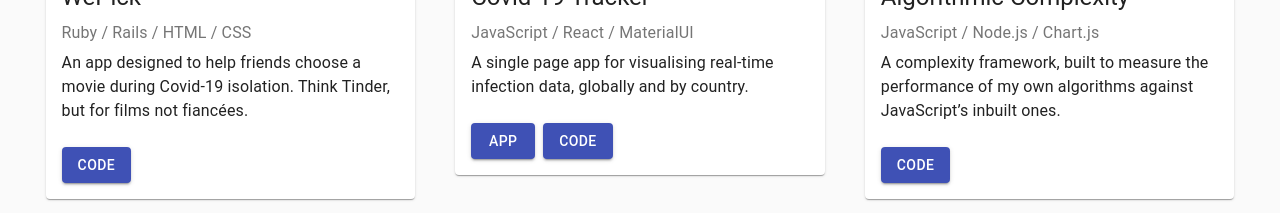
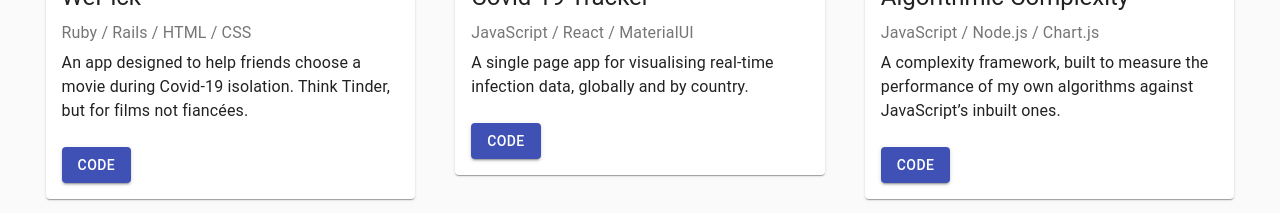
Before and after one commit to jlblumberg/portfolio-website, a React (Create React App) app: page / in a window 1280 px wide. Shown: the part 2900-3113 px from the top of the page. Built offline with nearby package versions, Linux system fonts and the light colour scheme.

Commit message:
Update link

```diff
--- a/src/projects.js
+++ b/src/projects.js
@@ -12,7 +12,7 @@ export const projects =
     {
       title: "Covid-19 Tracker",
       githublink: "https://github.com/jlblumberg/covid-tracker",
-      websitelink: "https://covid-19-data-viz.netlify.app",
+      websitelink: null,
       description: "A single page app for visualising real-time infection data, globally and by country.",
       image: "https://i.imgur.com/7PPyKoJ.png",
       alt: "Covid tracker example use",
```
